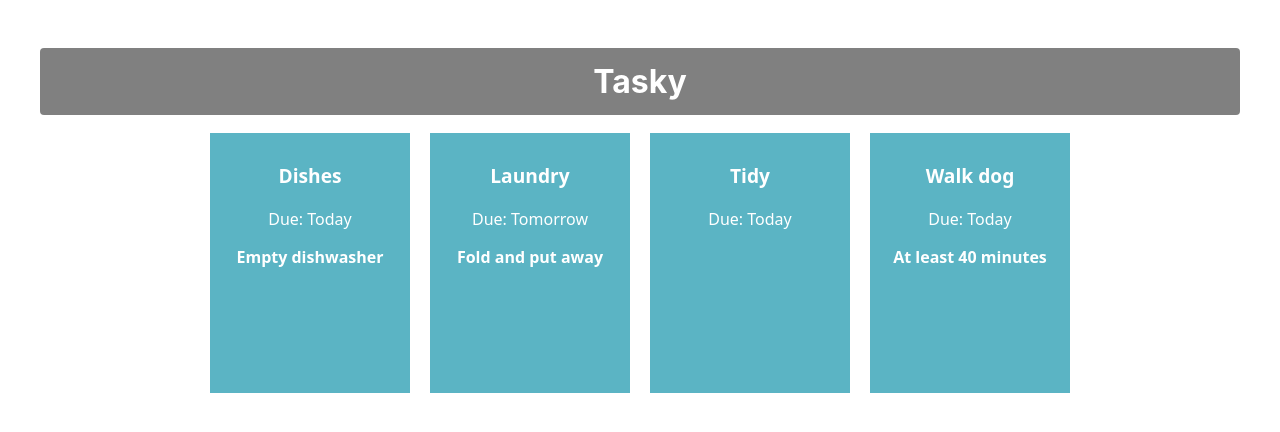
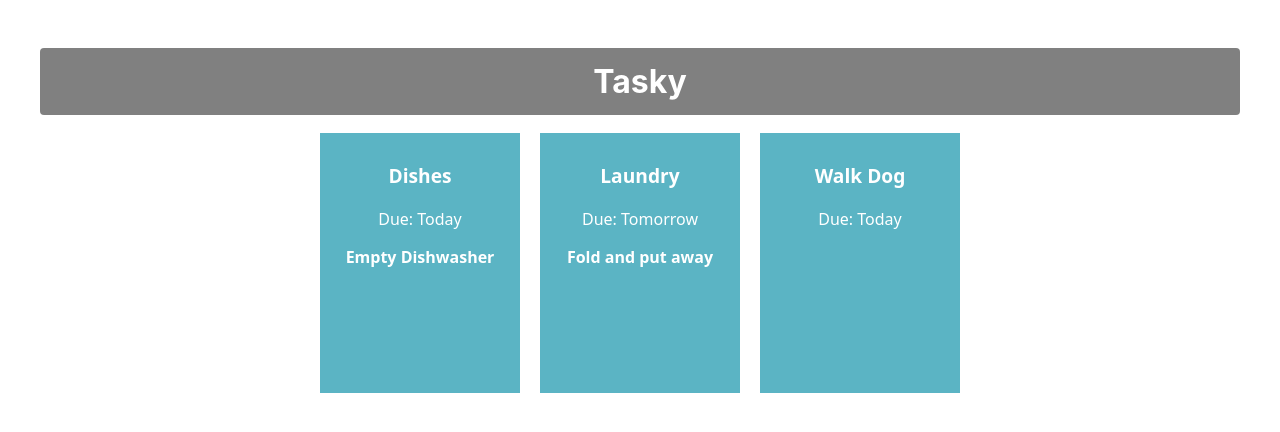
Before and after one commit to efjimm/react-labs, a React (Create React App) app in the folder tasky/: page / in a window 1280 px wide. Shown: the top 432 px of the page. Built offline with nearby package versions, Linux system fonts and the light colour scheme.

Commit message:
Added task state

```diff
--- a/tasky/src/App.js
+++ b/tasky/src/App.js
@@ -1,22 +1,22 @@
+import React, { useState } from 'react';
 import Task from "./components/Task";
 import "./App.css";
 
 function App() {
+  const [ taskState, setTaskState ] = useState({
+    tasks: [
+      { title: "Dishes", description: "Empty Dishwasher", deadline: "Today" },
+      { title: "Laundry", description: "Fold and put away", deadline: "Tomorrow" },
+      { title: "Walk Dog", deadline: "Today" },
+    ],
+  });
+
   return (
     <div className="container">
       <h1>Tasky</h1>
-      <Task title="Dishes" deadline="Today" description="Empty dishwasher" />
-      <Task
-        title="Laundry"
-        deadline="Tomorrow"
-        description="Fold and put away"
-      />
-      <Task title="Tidy" deadline="Today" />
-      <Task
-        title="Walk dog"
-        deadline="Today"
-        description="At least 40 minutes"
-      />
+      <Task title={taskState.tasks[0].title} deadline={taskState.tasks[0].deadline} description={taskState.tasks[0].description} />
+      <Task title={taskState.tasks[1].title} deadline={taskState.tasks[1].deadline} description={taskState.tasks[1].description} />
+      <Task title={taskState.tasks[2].title} deadline={taskState.tasks[2].deadline} description={taskState.tasks[2].description} />
     </div>
   );
 }
```
